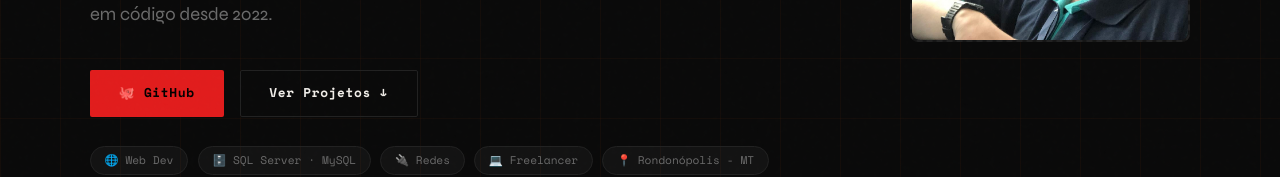
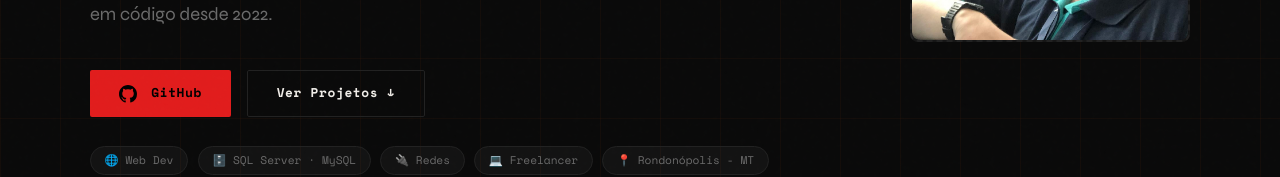
Before and after one commit to NSIX06/Portfolio, a React (Vite) app: page / in a window 1280 px wide. Shown: the part 542-719 px from the top of the page. Built offline with nearby package versions, Linux system fonts and the light colour scheme; no server answers.

Commit message:
Update Hero.jsx

```diff
--- a/src/components/Hero/Hero.jsx
+++ b/src/components/Hero/Hero.jsx
@@ -35,23 +35,22 @@
           </p>
 
          <div className={`${styles.ctas} hero-enter-4`}>
-
   <a
     href="https://github.com/NSIX06"
     target="_blank"
     rel="noreferrer"
     className={styles.btnPrimary}
+    aria-label="Ver GitHub de Luiz Felipe Bugalho"
   >
-              🐙 GitHub
+    <svg width="18" height="18" viewBox="0 0 24 24" fill="currentColor" style={{ marginRight: '.4rem' }}>
+      <path d="M12 0C5.37 0 0 5.37 0 12c0 5.31 3.435 9.795 8.205 11.385.6.105.825-.255.825-.57 0-.285-.015-1.23-.015-2.235-3.015.555-3.795-.735-4.035-1.41-.135-.345-.72-1.41-1.23-1.695-.42-.225-1.02-.78-.015-.795.945-.015 1.62.87 1.845 1.23 1.08 1.815 2.805 1.305 3.495.99.105-.78.42-1.305.765-1.605-2.67-.3-5.46-1.335-5.46-5.925 0-1.305.465-2.385 1.23-3.225-.12-.3-.54-1.53.12-3.18 0 0 1.005-.315 3.3 1.23.96-.27 1.98-.405 3-.405s2.04.135 3 .405c2.295-1.56 3.3-1.23 3.3-1.23.66 1.65.24 2.88.12 3.18.765.84 1.23 1.905 1.23 3.225 0 4.605-2.805 5.625-5.475 5.925.435.375.81 1.095.81 2.22 0 1.605-.015 2.895-.015 3.3 0 .315.225.69.825.57A12.02 12.02 0 0 0 24 12c0-6.63-5.37-12-12-12z" />
+    </svg>
+    GitHub
   </a>
 
-            <a
-              href="#projetos"
-              className={styles.btnGhost}
-            >
+  <a href="#projetos" className={styles.btnGhost}>
     Ver Projetos ↓
   </a>
-
 </div>
 
           <ul
```
Lines whose indentation alone changed are shown as unchanged.
